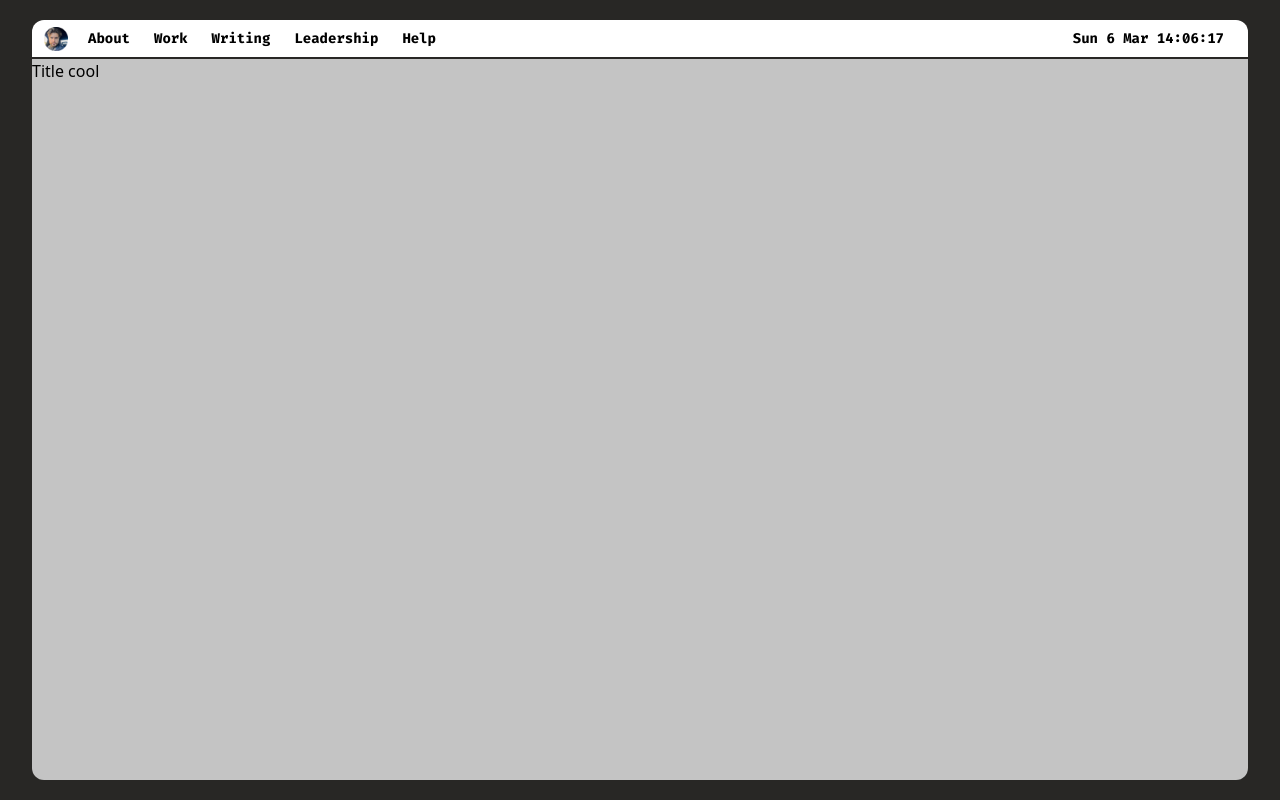
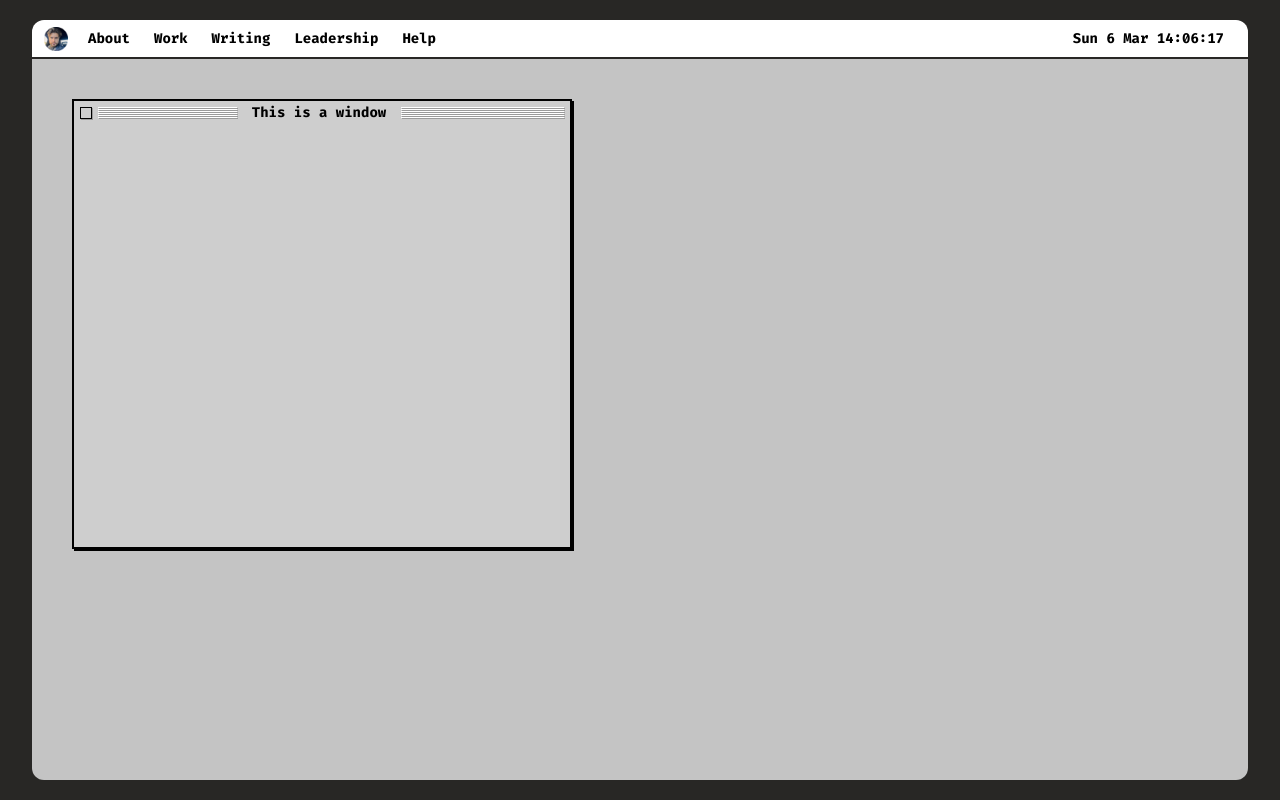
Before and after one commit to lorenzozanotto/lorenzozanotto.com, a Next.js app: page / in a window 1280 px wide. Built offline with nearby package versions, Linux system fonts and the light colour scheme.

Commit message:
feat: add modal retro machintosh view

```diff
--- a/components/Desktop.tsx
+++ b/components/Desktop.tsx
@@ -1,9 +1,11 @@
+import ModalWindow from "./MacOSWindow/ModalWindow";
+
 function Desktop() {
     return (
         <div className="w-full flex-1 mt-[2px] rounded-b-[12px] bg-desktop-background">
-            <h1>Title cool</h1>
+            <ModalWindow />
         </div>
-     );
+    );
 }
 
 export default Desktop;
--- /dev/null
+++ b/components/MacOSWindow/ModalWindow.tsx
@@ -0,0 +1,11 @@
+import WindowHandle from "./WindowHandle";
+
+function ModalWindow() {
+    return (
+        <div className="m-10 h-[450px] w-[500px] border-2 bg-macos-window-canvas border-black shadow-macos-window">
+            <WindowHandle />
+        </div>
+     );
+}
+
+export default ModalWindow;
--- /dev/null
+++ b/components/MacOSWindow/RetroStrokes.tsx
@@ -0,0 +1,17 @@
+import _ from "lodash"
+
+interface Props {
+    lines: number
+}
+
+function RetroStrokes(props: Props) {
+    return (
+        <div>
+            {_.times(props.lines, () => {
+                return(<div className="h-[1px] mb-[1px] shadow-retro-ui bg-white"/>)
+            })}
+        </div>
+    );
+}
+
+export default RetroStrokes;
--- /dev/null
+++ b/components/MacOSWindow/WindowHandle.tsx
@@ -0,0 +1,24 @@
+import RetroStrokes from "./RetroStrokes";
+
+interface Props {
+    onClose?: () => void
+}
+
+function WindowHandle(props: Props) {
+    return (
+        <div className="flex">
+            <div className="flex flex-1">
+                <div onClick={props.onClose} className="cursor-pointer m-[6px] h-[12px] w-[12px] border border-black shadow-retro-ui hover:bg-black"></div>
+                <div className="mt-[6px] flex-1">
+                    <RetroStrokes lines={6} />
+                </div>
+            </div>
+            <p className="flex-1 text-center font-mono font-bold text-sm mt-[2px]">This is a window</p>
+            <div className="mt-[6px] mr-[6px] flex-1">
+                <RetroStrokes lines={6} />
+            </div>
+        </div>
+    );
+}
+
+export default WindowHandle;
--- a/components/MainWindow.tsx
+++ b/components/MainWindow.tsx
@@ -1,5 +1,5 @@
 import Desktop from "./Desktop";
-import NotificationBar from "./NotificationBar";
+import NotificationBar from "./Bars/NotificationBar";
 
 function MainWindow() {
     return (
--- a/package.json
+++ b/package.json
@@ -9,12 +9,15 @@
     "lint": "next lint"
   },
   "dependencies": {
+    "@types/lodash": "^4.14.182",
     "autoprefixer": "^10.4.2",
     "dayjs": "^1.11.1",
+    "lodash": "^4.17.21",
     "next": "12.1.0",
     "postcss": "^8.4.7",
     "react": "17.0.2",
     "react-dom": "17.0.2",
+    "react-draggable": "^4.4.5",
     "tailwindcss": "^3.0.23"
   },
   "devDependencies": {
--- a/tailwind.config.js
+++ b/tailwind.config.js
@@ -7,11 +7,16 @@ module.exports = {
     extend: {
       colors: {
         'dark-gray': '#282725',
-        'desktop-background': '#C4C4C4'
+        'desktop-background': '#C4C4C4',
+        'macos-window-canvas': '#CECECE'
       },
       fontFamily: {
         mono: ['Fira Code', 'monospace']
       },
+      boxShadow: {
+        'retro-ui': '1px 1px 0px #9A9A9A',
+        'macos-window': '2px 2px 0px #000000',
+      }
     },
   },
   plugins: [],
```
Also changed, not shown: components/Bars/LogoButton.tsx (renamed from components/LogoButton.tsx), components/Bars/MenuItem.tsx (renamed from components/MenuItem.tsx), components/Bars/NotificationBar.tsx (renamed from components/NotificationBar.tsx), 1 other file (tests, documents, lock files or other folders).
